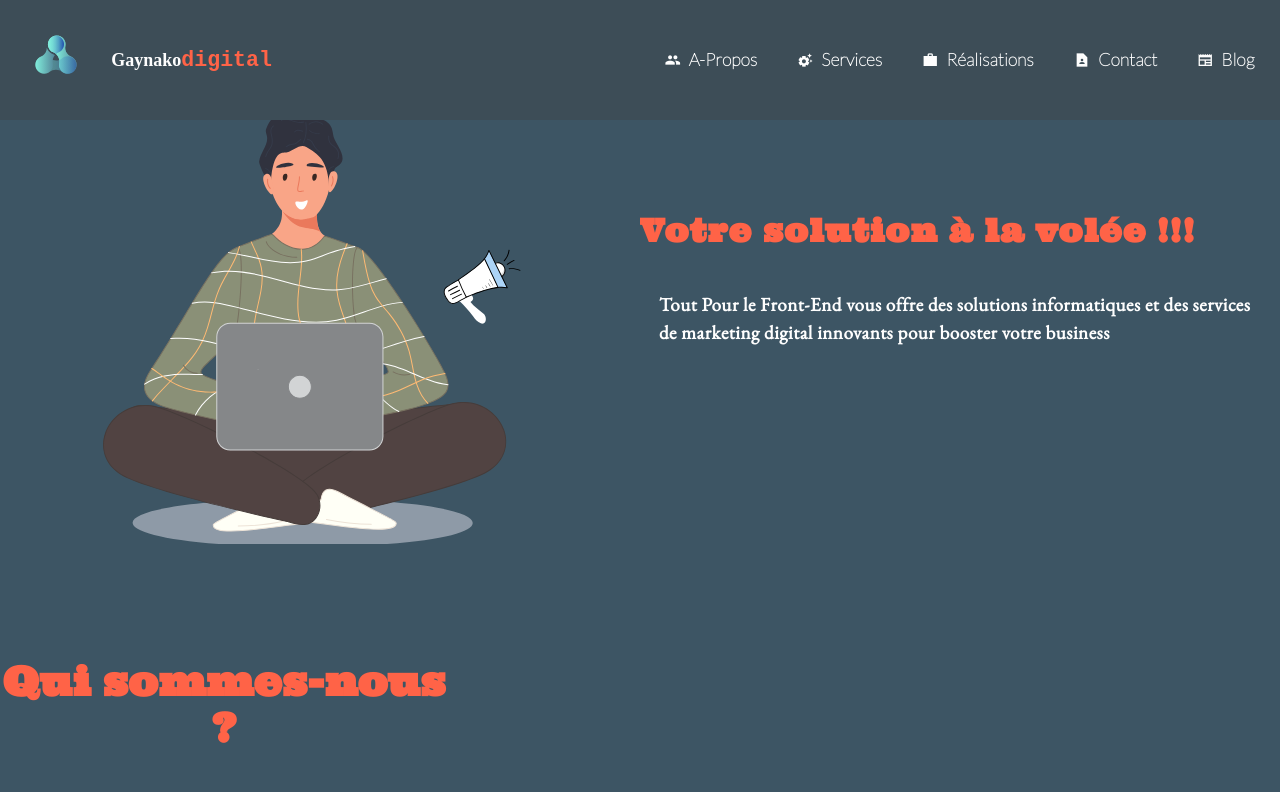
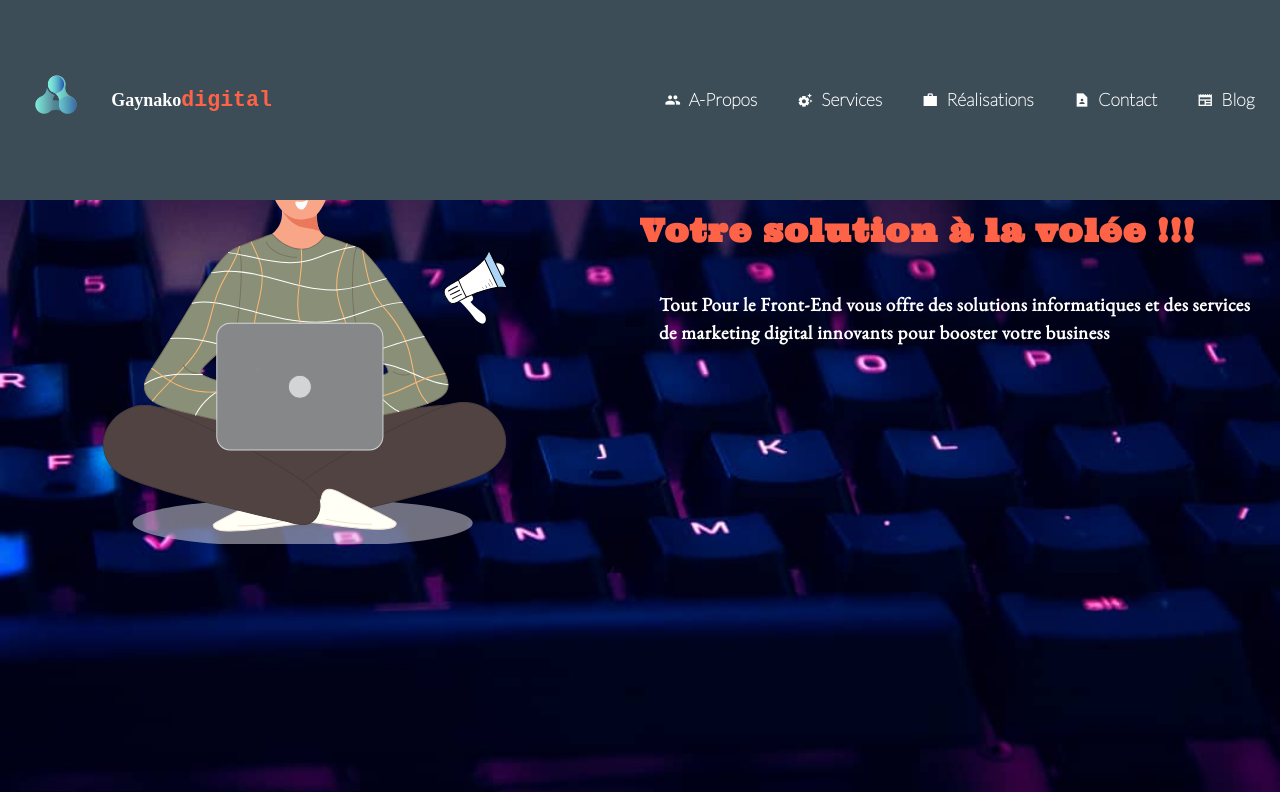
Before and after one commit to ousseynou8/gaynakodigital, a website built with Vite: page index.html in a window 1280 px wide. Shown: the top 792 px of the page. Built offline with nearby package versions, Linux system fonts and the light colour scheme.

Commit message:
Optimisation

```diff
--- a/design/_720.scss
+++ b/design/_720.scss
@@ -62,13 +62,13 @@
         gap: 15px;
         padding: 1em !important;
         position: fixed;
-        top: 0;
+        top: 10%;
         border-radius: .1em;
-        right: 0;
+        right: -6%;
         left: 0;
         z-index: -15;
         background-color: $accent;
-        transition: all .30s ease-in-out;
+        transition: all .30s cubic-bezier(0.6, -0.28, 0.735, 0.045);
         li {
             display: inline-block !important;
             padding: .5em;
--- a/design/_main.scss
+++ b/design/_main.scss
@@ -1,5 +1,5 @@
 body {
-    background-color: $secondary;
+
 }
 // Ici c'est le navbar
 #navigation {
@@ -8,7 +8,7 @@ body {
     grid-template-columns: 20vw 1fr;
     padding-left: 2vh;
     padding-right: 2vh;
-    height: 15%;
+    height: 25%;
     background-color: $accent;
     position: fixed;
     top: 0;
@@ -87,6 +87,10 @@ body {
     margin-top: 5em;
     display: grid;
     grid-template-columns: repeat(2, 1fr);
+    background: url('../imgUrl/keybord.jpeg');
+    background-repeat: no-repeat;
+    background-size: cover;
+    height: 100vh;
     img {
         width: 45vw;
         margin-top: 2em;
```
Also changed, not shown: design/style.css, imgUrl/computer.jpeg (added), imgUrl/keybord.jpeg (added), 1 other file.
